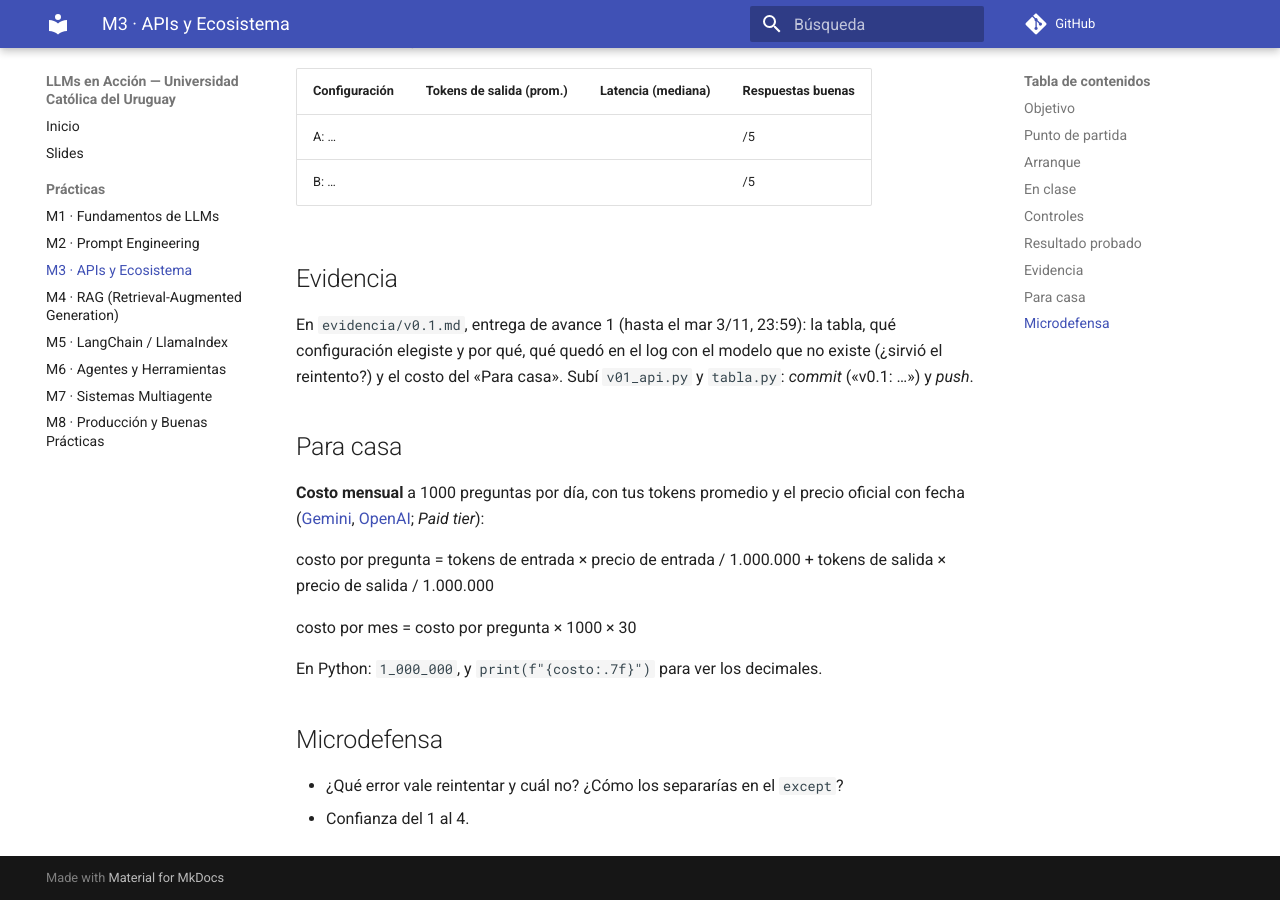
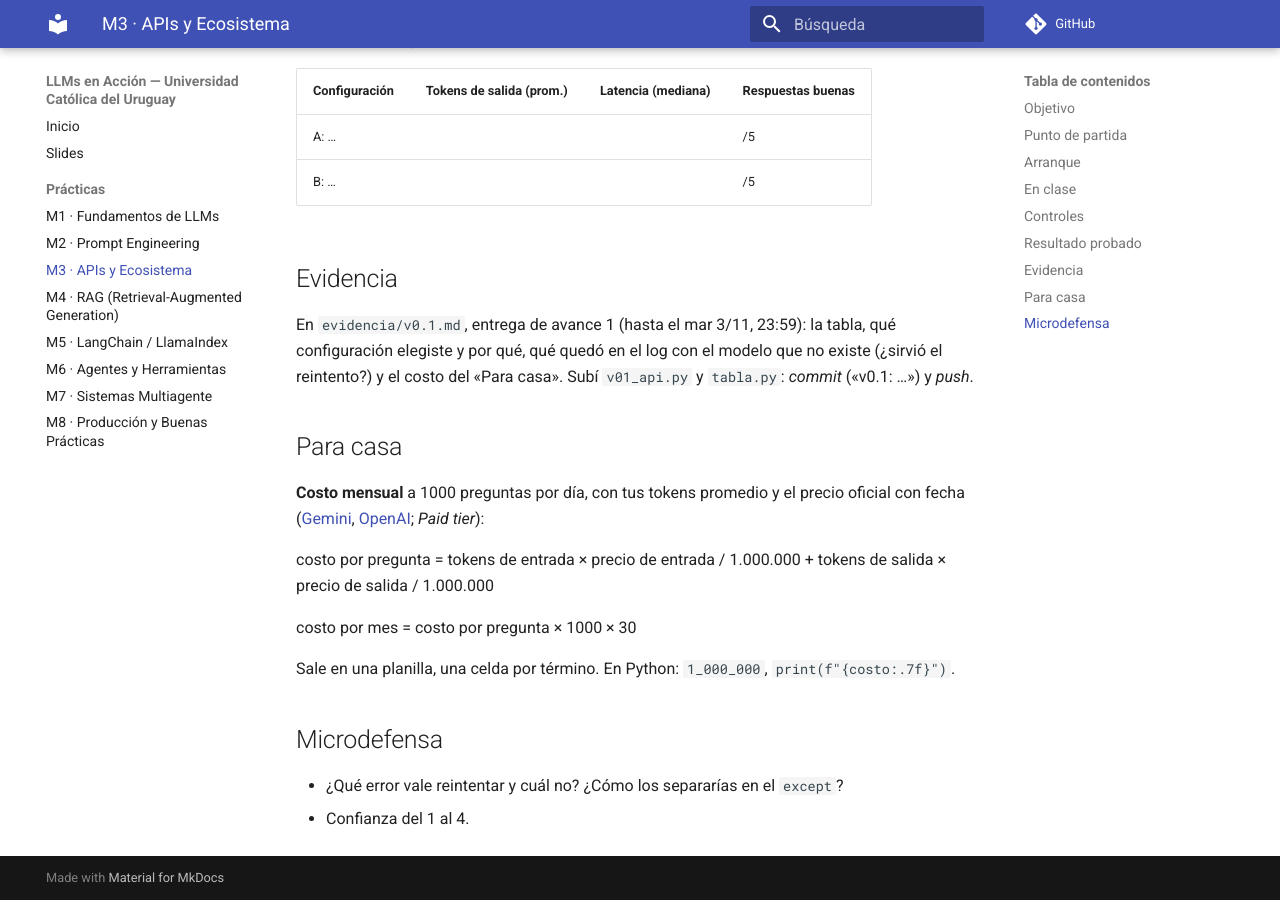
Before and after one commit to JuanFKurucz/ucu-la, an MkDocs documentation site: the page built from docs/practicas/m3-v01-api.md, in a window 1280 px wide and 900 px high, scrolled down 2995 px. Built offline with MkDocs 1.6.1 and Material for MkDocs 9.7.7, drawn with Linux system fonts in a browser that asks for light colours; comment, search, counter and statistics services are not loaded.

Commit message:
M3: el costo mensual también en una planilla
Co-Authored-By: Claude Opus 5.5 <noreply@anthropic.com>

```diff
--- a/docs/practicas/m3-v01-api.md
+++ b/docs/practicas/m3-v01-api.md
@@ -129,7 +129,7 @@ costo por pregunta = tokens de entrada × precio de entrada / 1.000.000 + tokens
 
 costo por mes = costo por pregunta × 1000 × 30
 
-En Python: `1_000_000`, y `print(f"{costo:.7f}")` para ver los decimales.
+Sale en una planilla, una celda por término. En Python: `1_000_000`, `print(f"{costo:.7f}")`.
 
 ## Microdefensa
 
```
Also changed, not shown: 1 other file.
